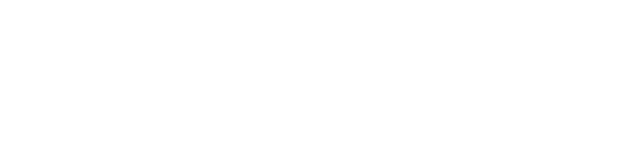
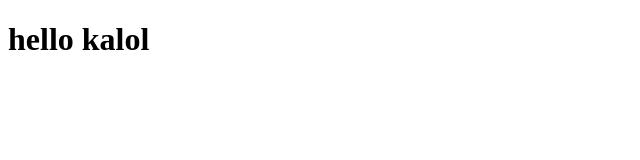
Before and after one commit to RavalMunjal/git-practice, a plain HTML site: page index.html in a window 1280 px wide. Shown: the whole page, without its empty margins (0-640 px from the left). Drawn offline with Linux system fonts and the light colour scheme.

Commit message:
added file

```diff
--- a/index.html
+++ b/index.html
@@ -6,6 +6,6 @@
     <title>Document</title>
 </head>
 <body>
-
+    <h1>hello kalol</h1>
 </body>
 </html>
```
